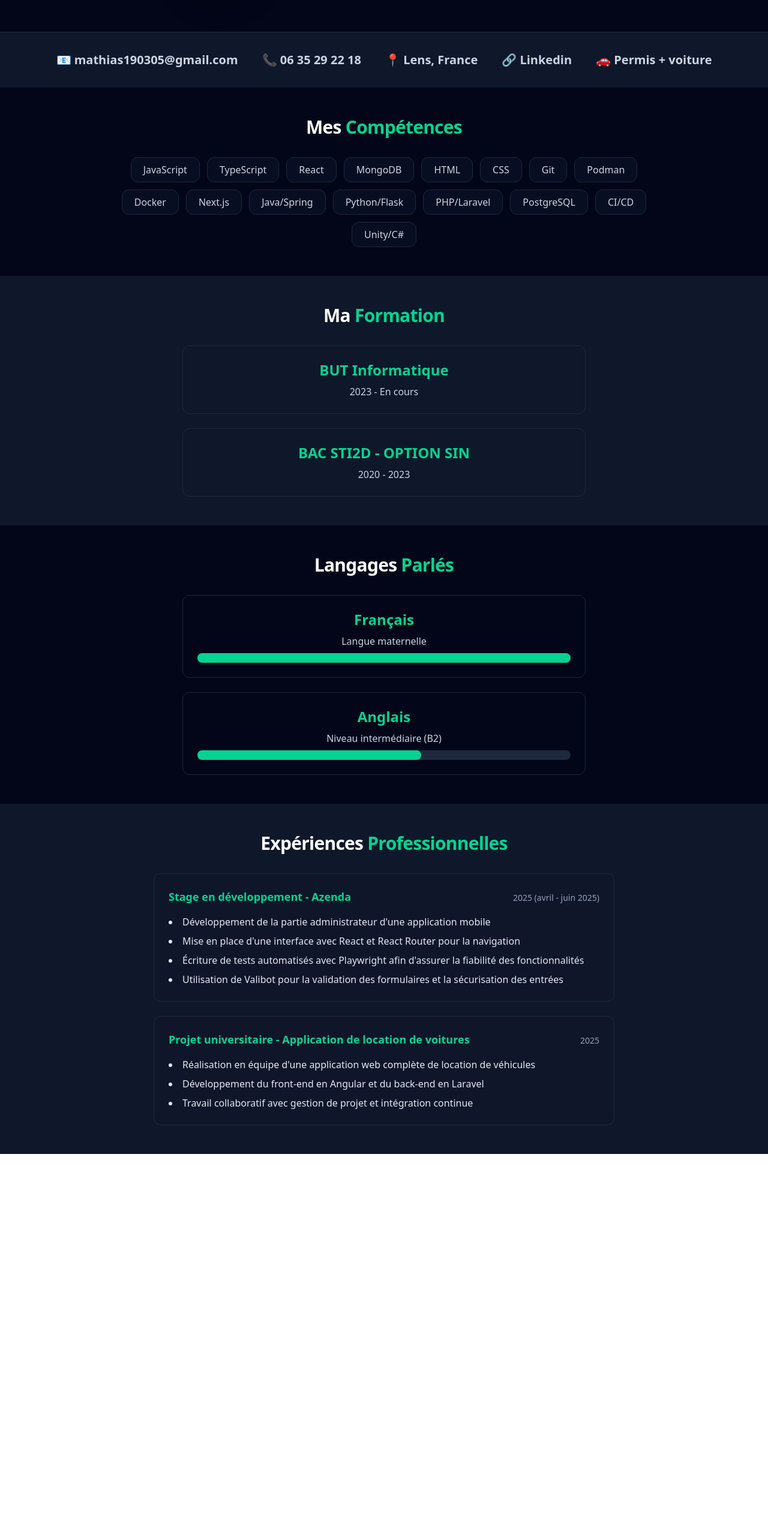
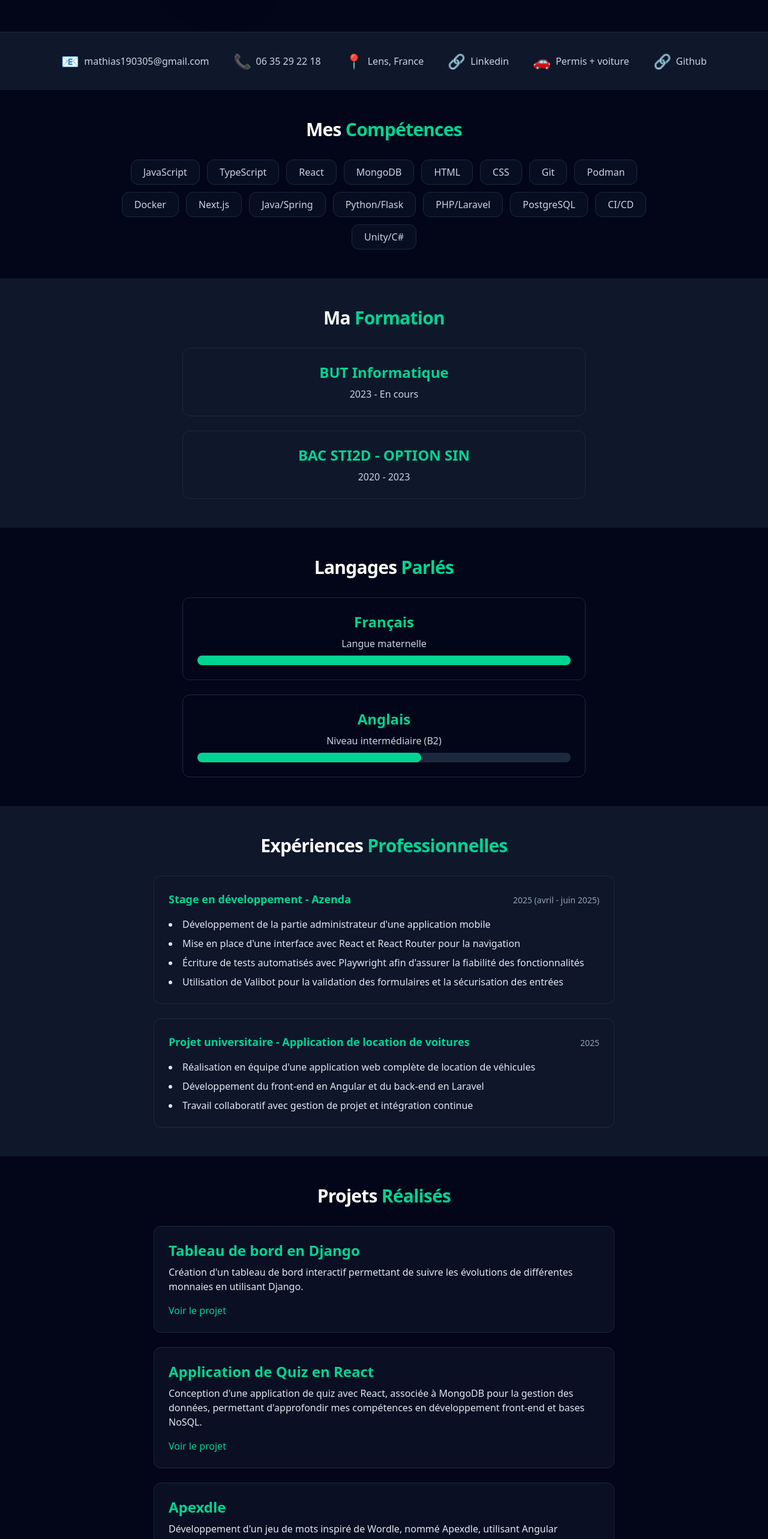
Before and after one commit to Mathias92-cmd/morel-mathias.github.io, a Next.js app: page /morel-mathias.github.io/ in a window 1280 px wide. Shown: the part 234-2800 px from the top of the page at 60% size. Before the commit the page ends 2158 px from the top, so only its background shows below. Built offline with nearby package versions, Linux system fonts and the light colour scheme.

Commit message:
Fixes #6 - Mise en place des projets + refactor ContactBar et Formation

```diff
--- a/app/components/ContactBar.tsx
+++ b/app/components/ContactBar.tsx
@@ -1,35 +1,40 @@
 import Link from "next/link";
+import { text } from "stream/consumers";
 
 export default function ContactBar() {
+  const infos = [
+    { icon: "📧", text: "mathias190305@gmail.com" },
+    { icon: "📞", text: "06 35 29 22 18" },
+    { icon: "📍", text: "Lens, France" },
+    { icon: "🔗", text: "Linkedin" },
+    { icon: "🚗", text: "Permis + voiture" },
+    { icon: "🔗", text: "Github" },
+  ];
+
   return (
     <div className="flex flex-wrap justify-center gap-6 md:gap-10 px-4 py-8 bg-slate-900 border-t border-slate-800">
-      <div className="text-center text-slate-300 hover:text-emerald-400 transition-colors">
-        <span className="block text-lg md:text-xl font-bold">
-          📧 mathias190305@gmail.com
-        </span>
-      </div>
-      <div className="text-center text-slate-300 hover:text-emerald-400 transition-colors">
-        <span className="block text-lg md:text-xl font-bold">
-          📞 06 35 29 22 18
-        </span>
-      </div>
-      <div className="text-center text-slate-300 hover:text-emerald-400 transition-colors">
-        <span className="block text-lg md:text-xl font-bold">
-          📍 Lens, France
-        </span>
-      </div>
-      <div className="text-center text-slate-300 hover:text-emerald-400 transition-colors">
-        <Link href="https://www.linkedin.com/in/mathias-morel/" target="_blank">
-          <span className="block text-lg md:text-xl font-bold">
-            🔗 Linkedin
-          </span>
-        </Link>
-      </div>
-      <div className="text-center text-slate-300 hover:text-emerald-400 transition-colors">
-        <span className="block text-lg md:text-xl font-bold">
-          🚗 Permis + voiture
-        </span>
-      </div>
+      {infos.map((info) => (
+        <div
+          key={info.text}
+          className="flex items-center gap-2 text-slate-300 hover:text-emerald-400 transition-colors"
+        >
+          <span className="text-2xl">{info.icon}</span>
+          {info.text === "Linkedin" ? (
+            <Link
+              href="https://www.linkedin.com/in/mathias-morel/"
+              target="_blank"
+            >
+              {info.text}
+            </Link>
+          ) : info.text === "Github" ? (
+            <Link href="https://github.com/Mathias92-cmd" target="_blank">
+              {info.text}
+            </Link>
+          ) : (
+            <span>{info.text}</span>
+          )}
+        </div>
+      ))}
     </div>
   );
 }
--- a/app/components/Formation.tsx
+++ b/app/components/Formation.tsx
@@ -1,4 +1,15 @@
 export default function Formation() {
+  const formations = [
+    {
+      title: "BUT Informatique",
+      period: "2023 - En cours",
+    },
+    {
+      title: "BAC STI2D - OPTION SIN",
+      period: "2020 - 2023",
+    },
+  ];
+
   return (
     <section className="bg-slate-900 py-12 px-4">
       <div className="max-w-4xl mx-auto text-center">
@@ -6,20 +17,19 @@ export default function Formation() {
           Ma <span className="text-emerald-400">Formation</span>
         </h2>
         <div className="flex flex-col gap-6 max-w-2xl mx-auto">
-          <div className="border border-slate-800 rounded-xl p-6 w-full">
-            <h3 className="text-2xl font-semibold mb-2 text-emerald-400">
-              BUT Informatique
-            </h3>
-            <h3 className="text-md font-medium text-slate-300">
-              2023 - En cours
-            </h3>
-          </div>
-          <div className="border border-slate-800 rounded-xl p-6 w-full">
-            <h3 className="text-2xl font-semibold mb-2 text-emerald-400">
-              BAC STI2D - OPTION SIN
-            </h3>
-            <h3 className="text-md font-medium text-slate-300">2020 - 2023</h3>
-          </div>
+          {formations.map((formation, index) => (
+            <div
+              key={index}
+              className="border border-slate-800 rounded-xl p-6 w-full"
+            >
+              <h3 className="text-2xl font-semibold mb-2 text-emerald-400">
+                {formation.title}
+              </h3>
+              <h3 className="text-md font-medium text-slate-300">
+                {formation.period}
+              </h3>
+            </div>
+          ))}
         </div>
       </div>
     </section>
--- /dev/null
+++ b/app/components/Project.tsx
@@ -0,0 +1,57 @@
+import Link from "next/link";
+
+export default function Project() {
+  const projects = [
+    {
+      name: "Tableau de bord en Django",
+      description:
+        "Création d'un tableau de bord interactif permettant de suivre les évolutions de différentes monnaies en utilisant Django.",
+      project_link:
+        "https://github.com/Mathias92-cmd/TableauDeBord?tab=readme-ov-file",
+    },
+    {
+      name: "Application de Quiz en React",
+      description:
+        "Conception d'une application de quiz avec React, associée à MongoDB pour la gestion des données, permettant d'approfondir mes compétences en développement front-end et bases NoSQL.",
+      project_link: "https://github.com/Mathias92-cmd/Quiz-App",
+    },
+    {
+      name: "Apexdle",
+      description:
+        "Développement d'un jeu de mots inspiré de Wordle, nommé Apexdle, utilisant Angular",
+      project_link: "https://github.com/Mathias92-cmd/Apexdle",
+    },
+  ];
+
+  return (
+    <section className="bg-slate-950 py-12 px-4">
+      <div className="max-w-4xl mx-auto text-center">
+        <h2 className="text-3xl font-bold mb-8 text-white tracking-tight">
+          Projets <span className="text-emerald-400">Réalisés</span>
+        </h2>
+        <div className="flex flex-col gap-6 max-w-3xl mx-auto">
+          {projects.map((project) => (
+            <div
+              key={project.name}
+              className="border border-slate-800 rounded-xl p-6 w-full text-left bg-slate-900/60"
+            >
+              <h3 className="text-2xl font-semibold mb-2 text-emerald-400">
+                {project.name}
+              </h3>
+              <p className="text-slate-200">{project.description}</p>
+              {project.project_link && (
+                <Link
+                  href={project.project_link}
+                  className="text-emerald-400 hover:underline mt-4 inline-block"
+                  target="_blank"
+                >
+                  Voir le projet
+                </Link>
+              )}
+            </div>
+          ))}
+        </div>
+      </div>
+    </section>
+  );
+}
--- a/app/page.tsx
+++ b/app/page.tsx
@@ -4,6 +4,7 @@ import Skills from "./components/Skills";
 import Formation from "./components/Formation";
 import Langage from "./components/Langage";
 import Experience from "./components/Experience";
+import Project from "./components/Project";
 
 export default function Page() {
   return (
@@ -14,6 +15,7 @@ export default function Page() {
       <Formation />
       <Langage />
       <Experience />
+      <Project />
     </main>
   );
 }
```
